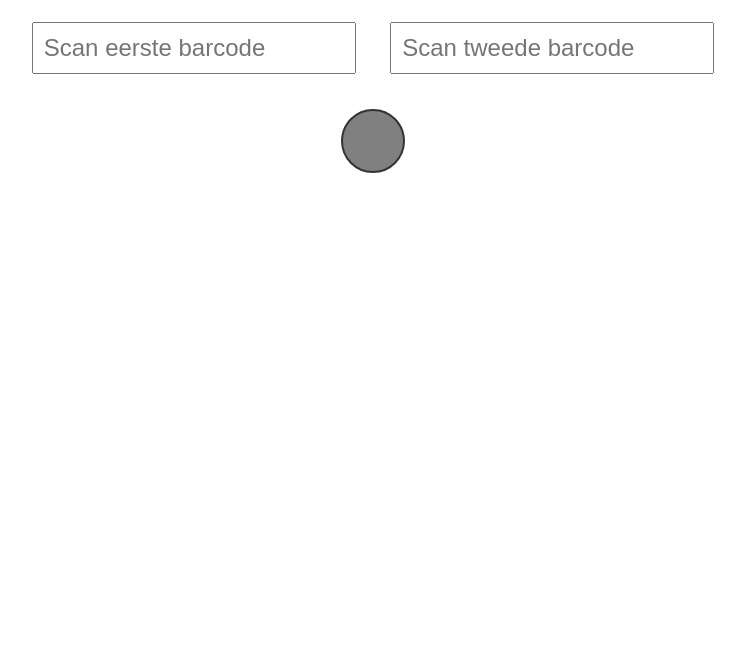
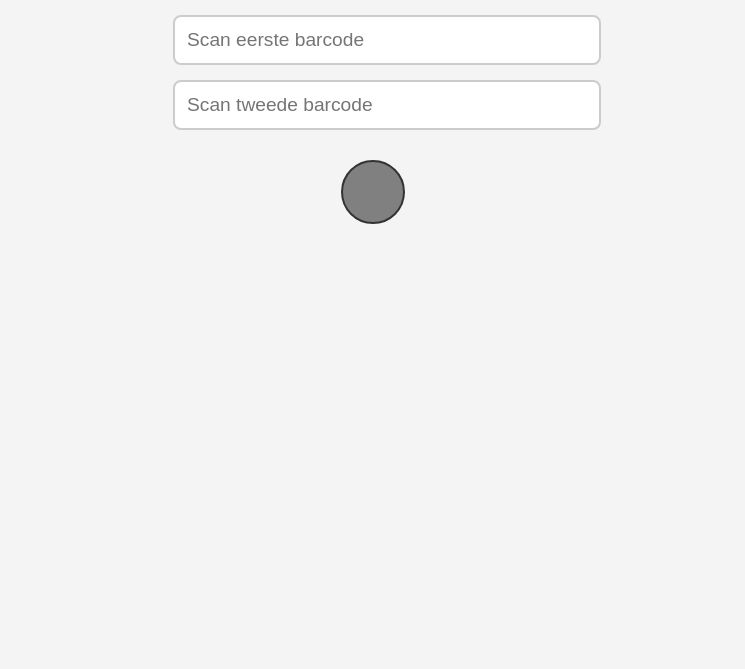
Before and after one commit to jonaswauters/Multi, a plain HTML site: page Index.html in a window 1280 px wide. Shown: the part 131-800 px from the top of the page, without its empty margins (267-1012 px from the left). Drawn offline with Linux system fonts and the light colour scheme.

Commit message:
Update Index.html

```diff
--- a/Index.html
+++ b/Index.html
@@ -1,30 +1,47 @@
 <!DOCTYPE html>
 <html lang="nl">
 <head>
-  <meta charset="UTF-8">
-  <meta name="viewport" content="width=device-width, initial-scale=1.0">
+  <meta charset="UTF-8" />
+  <meta name="viewport" content="width=device-width, initial-scale=1.0" />
   <title>Barcode Vergelijker</title>
   <style>
     body {
       font-family: Arial, sans-serif;
-      text-align: center;
-      padding-top: 50px;
+      background-color: #f4f4f4;
+      display: flex;
+      flex-direction: column;
+      align-items: center;
+      padding: 50px 20px;
     }
 
-    input {
-      font-size: 1.5em;
-      padding: 10px;
-      margin: 15px;
-      width: 300px;
+    h1 {
+      margin-bottom: 30px;
+    }
+
+    .input-container {
+      display: flex;
+      flex-direction: column;
+      gap: 15px;
+      margin-bottom: 30px;
+      width: 100%;
+      max-width: 400px;
+    }
+
+    input[type="text"] {
+      font-size: 1.2em;
+      padding: 12px;
+      border: 2px solid #ccc;
+      border-radius: 8px;
+      width: 100%;
     }
 
     .lampje {
       width: 60px;
       height: 60px;
-      margin: 20px auto;
       border-radius: 50%;
       background-color: gray;
       border: 2px solid #333;
+      transition: background-color 0.3s ease;
     }
   </style>
 </head>
@@ -32,8 +49,10 @@
 
   <h1>Barcode Vergelijker</h1>
 
-  <input id="barcode1" type="text" placeholder="Scan eerste barcode" autocomplete="off">
-  <input id="barcode2" type="text" placeholder="Scan tweede barcode" autocomplete="off">
+  <div class="input-container">
+    <input id="barcode1" type="text" placeholder="Scan eerste barcode" autocomplete="off" />
+    <input id="barcode2" type="text" placeholder="Scan tweede barcode" autocomplete="off" />
+  </div>
 
   <div id="lampje" class="lampje"></div>
 
@@ -43,24 +62,4 @@
     const lampje = document.getElementById('lampje');
 
     function vergelijkBarcodes() {
-      const b1 = barcode1.value.trim().substring(0, 9);
-      const b2 = barcode2.value.trim().substring(0, 9);
-
-      if (b1.length < 9 || b2.length < 9) {
-        lampje.style.backgroundColor = 'gray';
-        return;
-      }
-
-      if (b1 === b2) {
-        lampje.style.backgroundColor = 'green';
-      } else {
-        lampje.style.backgroundColor = 'red';
-      }
-    }
-
-    barcode1.addEventListener('input', vergelijkBarcodes);
-    barcode2.addEventListener('input', vergelijkBarcodes);
-  </script>
-
-</body>
-</html>
+      const b1 = barcode1.value
```
